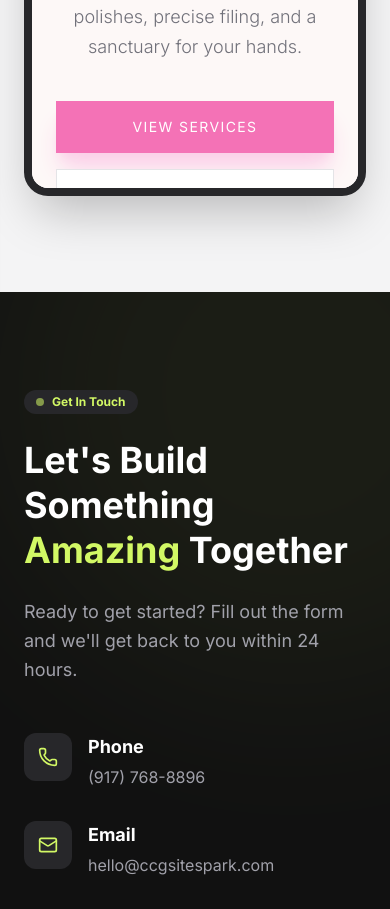
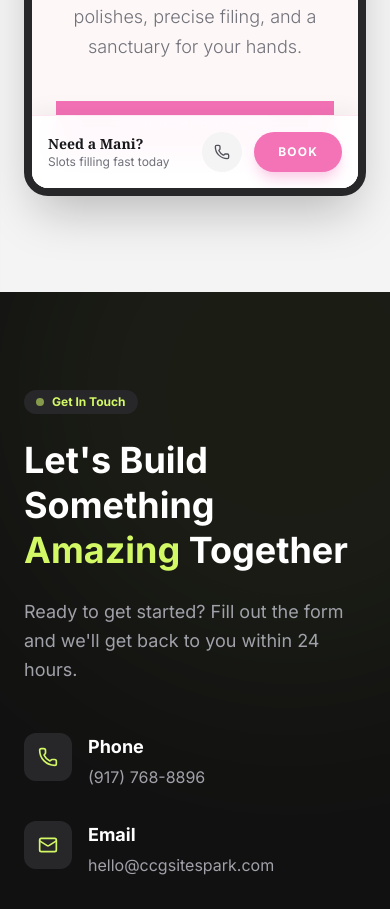
Before and after one commit to parfweb/CCGservicesLLC, a React (Vite) app: page /nail-salon-web-design in a window 390 px wide. Shown: the part 2846-3755 px from the top of the page. Built offline with nearby package versions, Linux system fonts and the light colour scheme.

Commit message:
Fix Landscaping images and optimize Nails demo with mobile bar & phone number

```diff
--- a/components/demos/LandscapingDemo.tsx
+++ b/components/demos/LandscapingDemo.tsx
@@ -91,19 +91,19 @@ const LandscapingDemo: React.FC = () => {
                         <div className="relative grid grid-cols-2 gap-4">
                             <div className="space-y-4 pt-12">
                                 <div className="aspect-[4/5] bg-stone-200 rounded-2xl overflow-hidden shadow-lg relative group">
-                                    <img src="https://images.unsplash.com/photo-1558293842-c0fd3db8415e?ixlib=rb-1.2.1&auto=format&fit=crop&w=800&q=80" alt="Lawn" className="w-full h-full object-cover group-hover:scale-105 transition-transform duration-700" />
+                                    <img src="https://images.unsplash.com/photo-1558904541-acf5239e23db?auto=format&fit=crop&w=800&q=80" alt="Lawn Maintenance" className="w-full h-full object-cover group-hover:scale-105 transition-transform duration-700" />
                                     <div className="absolute bottom-4 left-4 bg-white/90 px-3 py-1 rounded text-xs font-bold uppercase tracking-wider">Maintenance</div>
                                 </div>
                                 <div className="aspect-square bg-stone-200 rounded-2xl overflow-hidden shadow-lg relative group">
-                                    <img src="https://images.unsplash.com/photo-1628135804797-27bde2639d6e?ixlib=rb-1.2.1&auto=format&fit=crop&w=800&q=80" alt="Walkway" className="w-full h-full object-cover group-hover:scale-105 transition-transform duration-700" />
+                                    <img src="https://images.unsplash.com/photo-1600585154340-be6161a56a0c?auto=format&fit=crop&w=800&q=80" alt="Walkway" className="w-full h-full object-cover group-hover:scale-105 transition-transform duration-700" />
                                 </div>
                             </div>
                             <div className="space-y-4">
                                 <div className="aspect-square bg-stone-200 rounded-2xl overflow-hidden shadow-lg relative group">
-                                    <img src="https://images.unsplash.com/photo-1592595896551-12b371d546d5?ixlib=rb-1.2.1&auto=format&fit=crop&w=800&q=80" alt="Patio" className="w-full h-full object-cover group-hover:scale-105 transition-transform duration-700" />
+                                    <img src="https://images.unsplash.com/photo-1585320806282-3d7751d388cd?auto=format&fit=crop&w=800&q=80" alt="Patio" className="w-full h-full object-cover group-hover:scale-105 transition-transform duration-700" />
                                 </div>
                                 <div className="aspect-[4/5] bg-stone-200 rounded-2xl overflow-hidden shadow-lg relative group">
-                                    <img src="https://images.unsplash.com/photo-1557429287-b2e26467fc2b?ixlib=rb-1.2.1&auto=format&fit=crop&w=800&q=80" alt="Garden" className="w-full h-full object-cover group-hover:scale-105 transition-transform duration-700" />
+                                    <img src="https://images.unsplash.com/photo-1598902168898-90f7a93b4823?auto=format&fit=crop&w=800&q=80" alt="Garden Design" className="w-full h-full object-cover group-hover:scale-105 transition-transform duration-700" />
                                     <div className="absolute bottom-4 left-4 bg-white/90 px-3 py-1 rounded text-xs font-bold uppercase tracking-wider">Design</div>
                                 </div>
                             </div>
--- a/components/demos/NailSalonDemo.tsx
+++ b/components/demos/NailSalonDemo.tsx
@@ -1,9 +1,25 @@
 import React from 'react';
-import { Calendar, Instagram, Clock, MapPin, Star, Heart, Camera, ArrowRight, Scissors } from 'lucide-react';
+import { Calendar, Instagram, Clock, MapPin, Star, Heart, Camera, ArrowRight, Scissors, Phone } from 'lucide-react';
 
 const NailSalonDemo: React.FC = () => {
     return (
         <div className="bg-[#FDF8F7] text-zinc-800 font-sans selection:bg-pink-200">
+
+            {/* Sticky Mobile Bar */}
+            <div className="fixed bottom-0 left-0 w-full z-50 bg-white/95 backdrop-blur-md border-t border-pink-100 p-4 flex items-center justify-between md:hidden shadow-[0_-5px_20px_rgba(0,0,0,0.05)]">
+                <div>
+                    <div className="font-serif font-bold text-zinc-900 text-sm">Need a Mani?</div>
+                    <div className="text-xs text-zinc-500">Slots filling fast today</div>
+                </div>
+                <div className="flex gap-3">
+                    <a href="tel:+19177688896" className="w-10 h-10 bg-zinc-100 rounded-full flex items-center justify-center text-zinc-600 hover:bg-zinc-200 transition-colors">
+                        <Phone className="w-4 h-4" />
+                    </a>
+                    <button className="bg-pink-400 text-white px-6 py-2 rounded-full font-bold text-xs tracking-widest shadow-lg shadow-pink-200">
+                        BOOK
+                    </button>
+                </div>
+            </div>
 
             {/* Top Bar - Subtle & Classy */}
             <div className="bg-[#FAEBEB] text-zinc-600 py-3 px-4 text-xs tracking-wider text-center uppercase">
@@ -20,10 +36,11 @@ const NailSalonDemo: React.FC = () => {
                             <span className="text-[10px] uppercase tracking-[0.3em] text-zinc-500">Nail & Spa</span>
                         </div>
 
-                        <div className="hidden md:flex gap-10 font-medium text-zinc-500 text-sm tracking-wide">
+                        <div className="hidden md:flex gap-10 font-medium text-zinc-500 text-sm tracking-wide items-center">
                             <a href="#" className="hover:text-pink-500 transition-colors">SERVICES</a>
                             <a href="#" className="hover:text-pink-500 transition-colors">LOOKBOOK</a>
                             <a href="#" className="hover:text-pink-500 transition-colors">ABOUT</a>
+                            <a href="tel:+19177688896" className="text-zinc-400 hover:text-zinc-900 transition-colors font-serif italic">(917) 768-8896</a>
                         </div>
 
                         <button className="bg-zinc-900 text-white px-8 py-3 rounded-none font-medium text-sm tracking-widest hover:bg-pink-400 hover:border-pink-400 transition-all">
```
